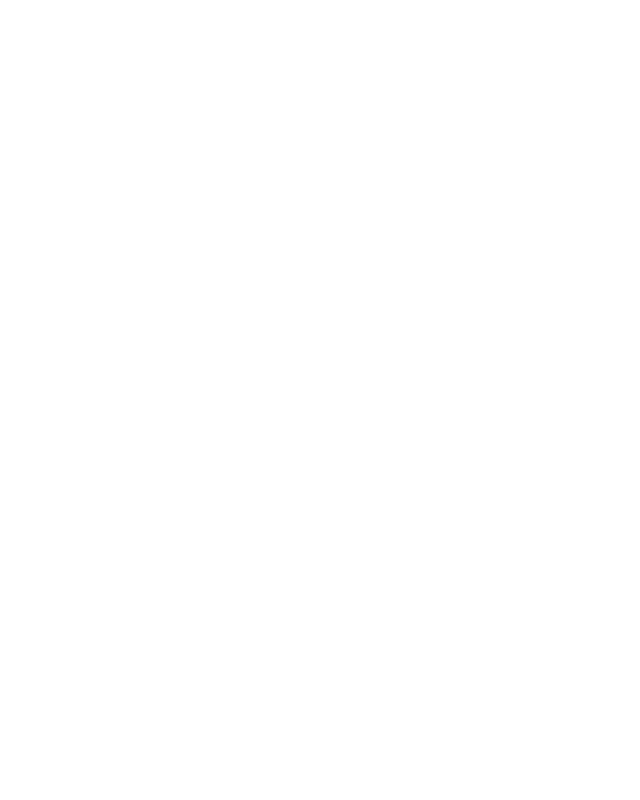
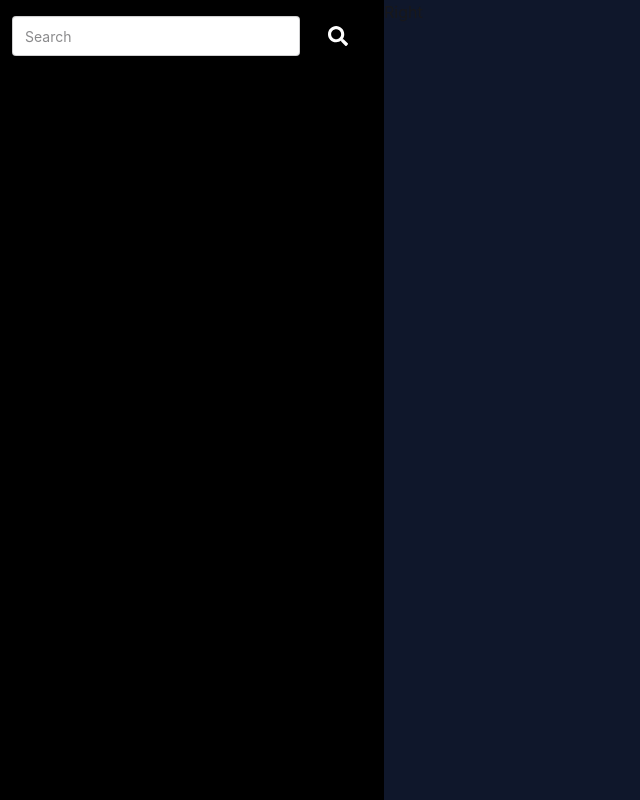
Before and after one commit to vidhi601/ChatApp, a React app in the folder Frontend/chat-app/: page / in a window 1280 px wide. Shown: the whole page, without its empty margins (0-640 px from the left). Built offline with nearby package versions, Linux system fonts and the light colour scheme; the HTML template or start-up script is replaced by a standard one.

Commit message:
search bar ui

```diff
--- a/Frontend/chat-app/package.json
+++ b/Frontend/chat-app/package.json
@@ -10,14 +10,18 @@
     "preview": "vite preview"
   },
   "dependencies": {
+    "@tailwindcss/vite": "^4.3.3",
     "react": "^19.2.8",
-    "react-dom": "^19.2.8"
+    "react-dom": "^19.2.8",
+    "react-icons": "^5.7.0",
+    "tailwindcss": "^4.3.3"
   },
   "devDependencies": {
     "@eslint/js": "^10.0.1",
     "@types/react": "^19.2.18",
     "@types/react-dom": "^19.2.7",
     "@vitejs/plugin-react": "^6.1.1",
+    "daisyui": "^5.7.42",
     "eslint": "^10.10.0",
     "eslint-plugin-react-hooks": "^7.1.1",
     "eslint-plugin-react-refresh": "^0.5.6",
--- a/Frontend/chat-app/src/App.jsx
+++ b/Frontend/chat-app/src/App.jsx
@@ -1,8 +1,10 @@
 import Left from "./leftPart/Left";
+import Right from "./Rightpart/Right";
 
 function App(){
-  return<div>
+  return<div className="flex min-h-screen">
   <Left/>
+  <Right/>
 
   </div>
 }
--- /dev/null
+++ b/Frontend/chat-app/src/Rightpart/Right.jsx
@@ -0,0 +1,11 @@
+import React from 'react'
+
+function Right() {
+  return (
+    <div className=' w-[70%] bg-slate-900'>
+      Right
+    </div>
+  )
+}
+
+export default Right
--- a/Frontend/chat-app/src/index.css
+++ b/Frontend/chat-app/src/index.css
@@ -1 +1,2 @@
-@import 'tailwindcss'
+@import 'tailwindcss';
+@plugin "daisyui";
--- a/Frontend/chat-app/src/leftPart/Left.jsx
+++ b/Frontend/chat-app/src/leftPart/Left.jsx
@@ -1,8 +1,10 @@
-import React from 'react'
+import React from 'react';
+import Search from './Search';
 
 function Left() {
   return (
-    <div>
+    <div className='w-[30%] bg-black text-white'>
+        <Search/>
 
     </div>
   )
--- /dev/null
+++ b/Frontend/chat-app/src/leftPart/Search.jsx
@@ -0,0 +1,27 @@
+import React from 'react';
+import { FaSearch } from "react-icons/fa";
+
+
+function Search() {
+  return (
+    <div className='px-3 py-4'>
+
+    <form action="">
+    <div className='flex space-x-2 gap-3'>
+
+   <label className="input w-[80%]">
+
+  <input type="search" required placeholder="Search" />
+</label>
+<button>
+  <FaSearch className='text-4xl p-2 hover:bg-gray-600 rounded-lg' />
+
+</button>
+
+    </div>
+    </form>
+    </div>
+  )
+}
+
+export default Search;
```
Also changed, not shown: Frontend/chat-app/src/leftPart/Logout.jsx (added), Frontend/chat-app/src/leftPart/User.jsx (added), 2 other files (tests, documents, lock files or other folders).
